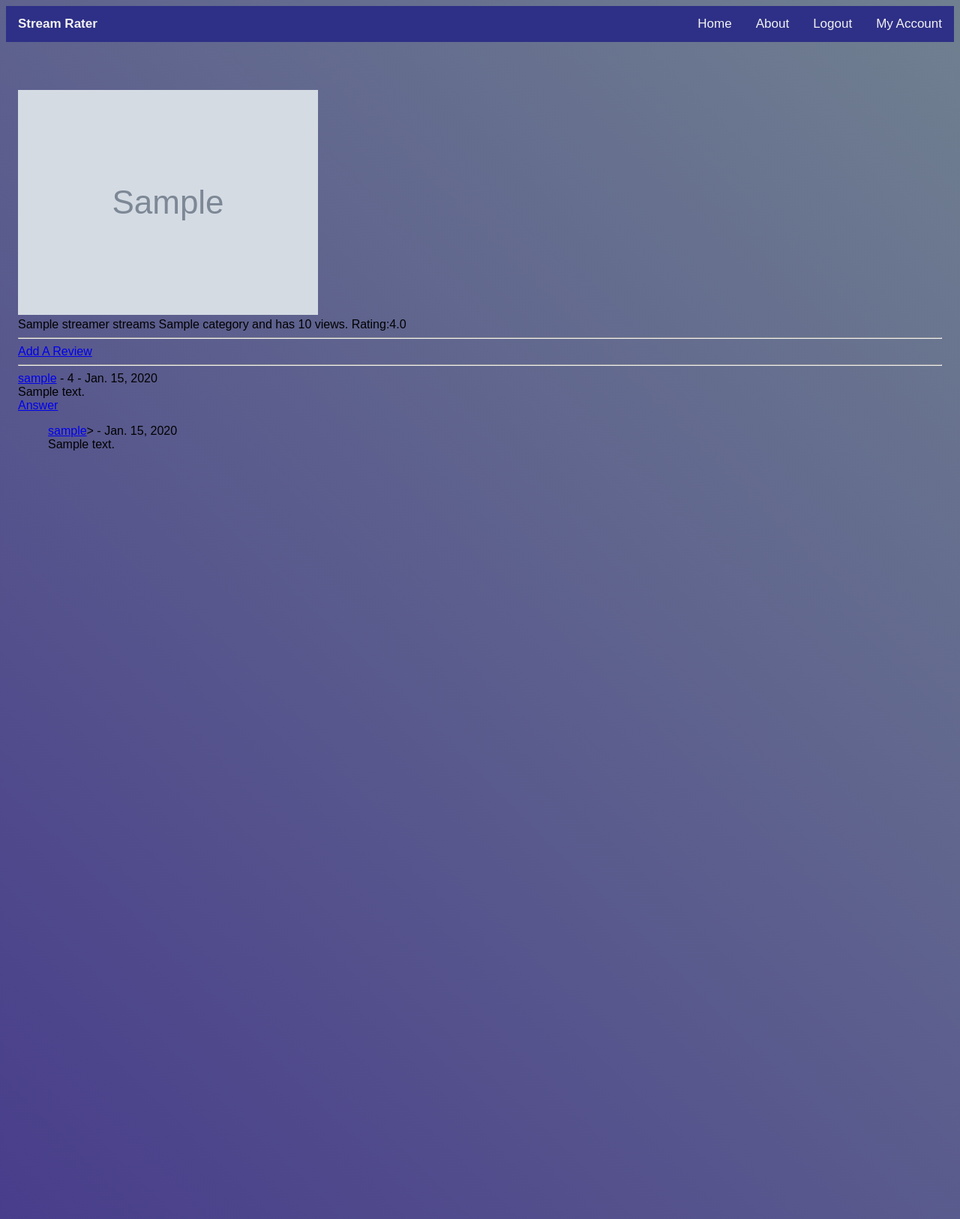
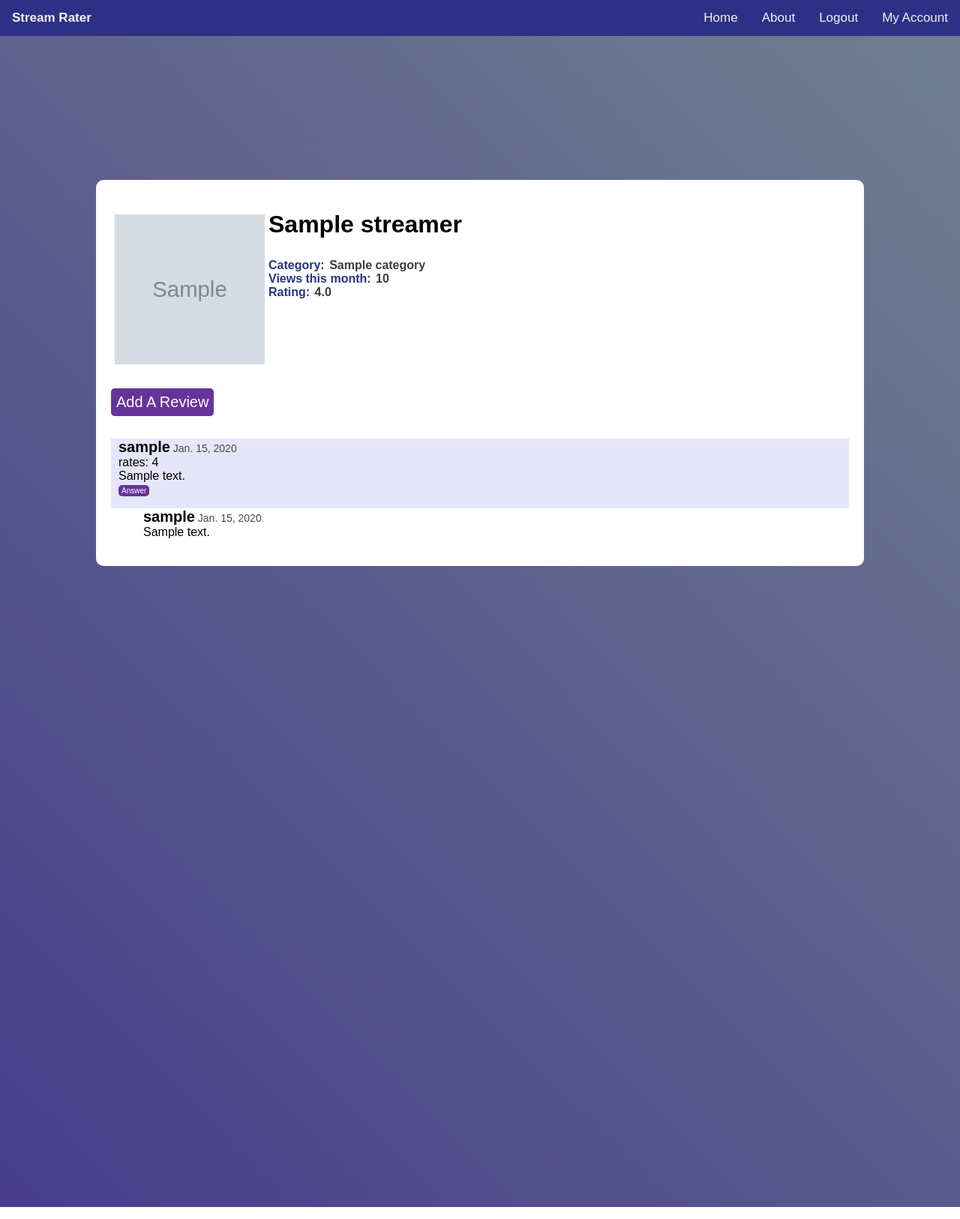
Before and after one commit to tenediosI/StreamRaterTeamProject, a Django app: a page that uses templates/stream/streamer.html in a window 1280 px wide. Shown: the whole page at 75% size. Run offline with Django 3.2, Linux system fonts and the light colour scheme; a user stored in the database is signed in; tables that the repository leaves empty hold one stand-in row (values such as "Sample post"); grey boxes marked "Sample" are stand-in pictures; some libraries are stand-ins or nearby versions.

Commit message:
Styling for comment pages done

```diff
--- /dev/null
+++ b/static/style/commentPage.css
@@ -0,0 +1,125 @@
+body{
+    margin: 0;
+    padding: 0;
+    font-family: Arial, Helvetica, sans-serif;
+    background: linear-gradient(45deg, darkslateblue, slategray);
+    overflow: scroll;
+    position: relative;
+}
+
+.container {
+    position: absolute;
+    left: 10%;
+    right: 10%;
+    padding: 20px;
+    margin-left: auto;
+    margin-right: auto;
+    background: white;
+    border-radius: 10px;
+}
+
+#stylefix-streamer{
+    top: 30vh;
+}
+
+#stylefix-comment{
+    top: 10%;
+}
+
+#stylefix-subcomment{
+    top: 10%;
+}
+
+.button{
+    background-color: rebeccapurple;
+    border: 10px lightgray;
+    color: white;
+    padding: 2px 4px;
+    text-align: center;
+    text-decoration: none;
+    display: inline-block;
+    font-size: 10px;
+    cursor: pointer;
+    border-radius: 5px;
+}
+
+.button:hover{
+    border-color: rebeccapurple;
+    transition: .5s;
+}
+
+#make-review{
+    font-size: 20px;
+    padding: 7px 7px;
+    margin-bottom: 20px;
+}
+
+#answer{
+    margin-left: 10px;
+}
+
+#post-comment{
+    padding: 7px 7px;
+    background-color: deepskyblue;
+    font-size: 18px;
+}
+
+.streamer-info{
+    padding-bottom: 0;
+}
+
+#streamer-image{
+    float: left;
+    padding: 5px 5px 5px 5px;
+}
+
+.info-bits{
+    padding: 5px;
+    color: #2e3087;
+    font-weight: bold;
+}
+
+.info-bits a{
+    padding: 2px;
+    color: #3d3d3d;
+}
+
+#comment-section{
+    position: relative;
+    float: bottom;
+    padding-top: 10%;
+    border-left: 5px lightgray;
+}
+
+#comment-section .comment-block{
+    display: block;
+    float: none;
+    background: lavender;
+}
+
+#comment-section .sub-comments{
+    display: block;
+    background: white;
+    padding-left: 3px;
+}
+
+.comment-header{
+    margin-left: 10px;
+    margin-top: 10px;
+}
+
+.user-name{
+    font-weight: bold;
+    color: black;
+    text-decoration: none;
+    font-size: 20px;
+}
+
+.date{
+    color: #484848;
+    font-size: 14px;
+}
+
+.comment-text{
+    margin-left: 10px;
+}
--- a/static/style/genericPage.css
+++ b/static/style/genericPage.css
@@ -9,8 +9,11 @@ body{
 
 .container {
     position: absolute;
-    padding: 50px;
+    top: 25%;
+    left: 50%;
     width: 90%;
+    padding: 20px;
+    transform: translate(-50%, -50%);
     background: white;
     border-radius: 10px;
 }
--- a/templates/stream/add_comment.html
+++ b/templates/stream/add_comment.html
@@ -6,6 +6,8 @@
 {% endblock %}
 
 {% block body_block %}
+    <link rel="stylesheet" href="{% static 'style/commentPage.css' %}" type="text/css"/>
+    <div class="container" id="stylefix-comment">
         <form id="comment_form" method="POST" action="{% url 'stream:add_comment' name=streamer.name category_name_slug=slug %}" enctype="multipart/form-data">
         <p>Give us your opinion:</p>
             {% csrf_token %}
@@ -18,6 +20,7 @@
                 {{ field }}
                 <p></p>
             {% endfor %}
-        <input type="submit" name="submit" value="post comment" />
+            <input class="button" id="post-comment" type="submit" name="submit" value="post comment" />
         </form>
+    </div>
 {% endblock %}
--- a/templates/stream/streamer.html
+++ b/templates/stream/streamer.html
@@ -10,33 +10,47 @@
 {% endblock %}
 
 {% block body_block %}
-    <img src="{{ streamer.image }}" alt="Image not available">
-    <div>{{ streamer.name }} streams {{ category.name }} and has {{ streamer.views }} views. Rating:{{ streamer.rating }}</div>
-    <hr>
+    <link rel="stylesheet" href="{% static 'style/commentPage.css' %}" type="text/css"/>
+    <div class="container" id="stylefix-streamer">
+        <div class="streamer-info">
+            <img id="streamer-image" src="{{ streamer.image }}" alt="Image not available" height="200px" width="200px">
+            <h1 id="streamer-name">{{ streamer.name }}</h1>
+            <p class="info-bits">
+                Category: <a>{{ category.name }}</a><br/>
+                Views this month: <a>{{ streamer.views }}</a><br/>
+                Rating: <a>
+                {% if streamer.rating == 0 %}
+                    No rating yet
+                {% else %}
+                    {{ streamer.rating }}
+                {% endif %}</a>
+            </p>
+        </div>
+        <div id="comment-section">
             <div class="make_comment">
                 {% if user.is_authenticated %}
-            <a id="Comment-link" href="{% url 'stream:add_comment' name=streamer.name category_name_slug=category.slug%}">Add A Review</a>
+                    <a class="button" id="make-review" href="{% url 'stream:add_comment' name=streamer.name category_name_slug=category.slug%}">Add A Review</a>
                 {% else %}
                     <p>You are not registered to make comments</p>
                 {% endif %}
             </div>
-    <hr>
             <div class="comment-block">
                 {% if comments %}
                     {% for comment in comments %}
-                <div><a href="{% url 'stream:view_profile' username=comment.user_name%}">{{ comment.user_name }}</a> - {{ comment.rating }} - {{ comment.date }}</div>
-                <div>{{ comment.text }}</div>
-                <div class="sub-comments" id="{{ comment.id }}">
+                        <div class="comment-header"><a class="user-name" href="{% url 'stream:view_profile' username=comment.user_name%}">{{ comment.user_name }}</a><a class="date">    {{ comment.date }}</a><br/>
+                        rates: {{ comment.rating }}</div>
+                        <div class="comment-text">{{ comment.text }}</div>
                         {% if user.is_authenticated %}
-                        <a id="sub-comment-link" href="{% url 'stream:add_sub_comment' id=comment.id name=streamer.name category_name_slug=category.slug%}">Answer</a>
+                                <a class="button" id="answer" href="{% url 'stream:add_sub_comment' id=comment.id name=streamer.name category_name_slug=category.slug%}">Answer</a>
                             {% else %}
                                 <p>You are not registered to make comments</p>
                             {% endif %}
+                        <div class="sub-comments" id="{{ comment.id }}">
                             {% for sub_comment_set in sub_comments %}
                                 {% if sub_comment_set.0.father_comment == comment %}
                                     {% for sub_comment in sub_comment_set %}
                                         <ul>
-                                    <a><a href="{% url 'stream:view_profile' username=sub_comment.user_name%}">{{ sub_comment.user_name }}</a>> - {{ sub_comment.date }}</a><br/>
+                                            <a><a class="user-name" href="{% url 'stream:view_profile' username=sub_comment.user_name%}">{{ sub_comment.user_name }}</a><a class="date">    {{ sub_comment.date }}</a></a><br/>
                                             <a>{{ sub_comment.text }}</a><br/>
                                         </ul>
                                     {% endfor %}
@@ -48,4 +62,6 @@
                     <div>No comments yet!</div>
                 {% endif %}
             </div>
+        </div>
+    </div>
 {% endblock %}
```
Also changed, not shown: stream/forms.py (+11 -2 lines), templates/stream/add_sub_comment.html (+5 -2 lines), templates/stream/comment_posted.html (+5 -2 lines). Lines whose indentation alone changed are shown as unchanged.
